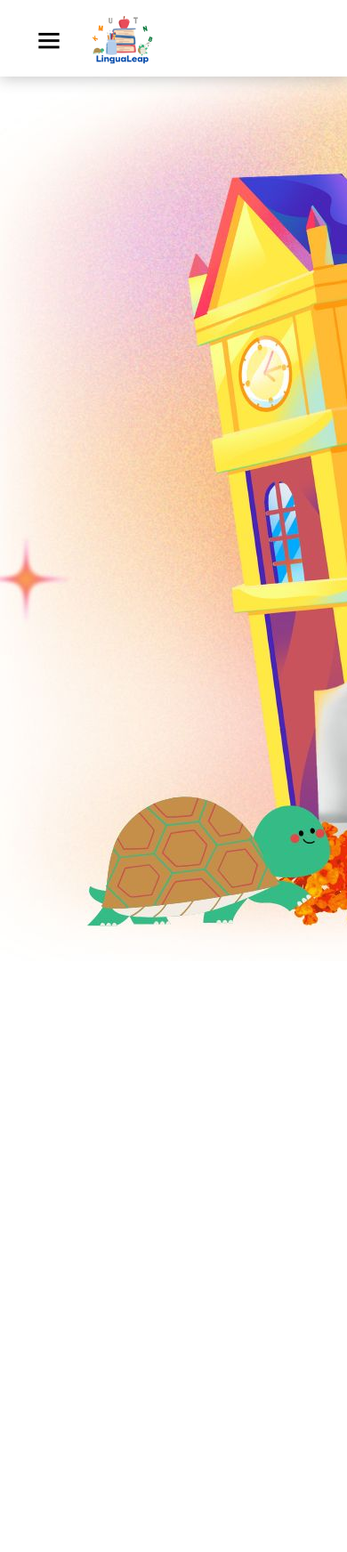
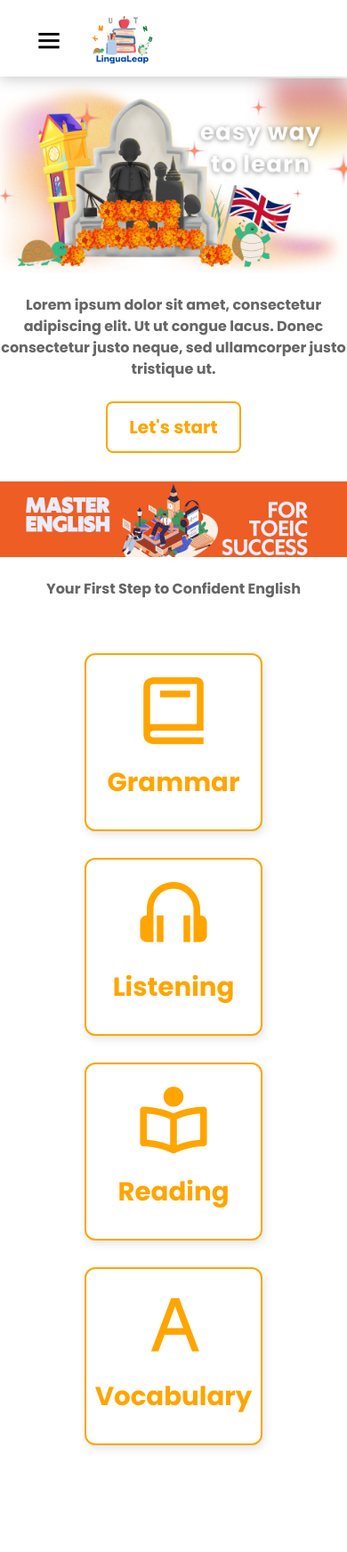
Before and after one commit to Pharita03/Lingualeap, a PHP site: page /addmin/index.php in a window 390 px wide; the page is wider, and only the part inside the window is pictured. Shown: the top 1744 px of that part at 89% size. After the commit the page ends 1628 px from the top of that part, so only its background shows below. Run offline with PHP 8.4, Linux system fonts and the light colour scheme.

Commit message:
Update style.css

```diff
--- a/css/style.css
+++ b/css/style.css
@@ -133,7 +133,7 @@
   flex-direction: column;
   flex-flow: column wrap;
   width: 100%;
-  height: 50%;
+  height: 100%;
   background-color: #ffffff;
   text-align: center;
   justify-content: center;
@@ -141,19 +141,21 @@
   align-items: center;
 }
 
-.index .mainbox .box3 {
-  display: flex;
-  width: 100%;
-  height: 100vh;
-  background-image: url("../image/indexweb.jpg");
-  background-size: 100% auto;
-  background-position: top;
-  background-repeat: no-repeat;
-  align-items: flex-start;
-  justify-content: center;
-  margin-top: 80px;
-  margin-bottom: 5px;
-}
+.index .mainbox .Box3 .easy{
+  display: flex;
+  width: 100%;
+  height: 120vh;
+  margin-top: 5.5rem;
+}
+
+.subbox3 h2 {
+  line-height: 1.5;
+  margin-top: 5%;
+  margin-bottom:10%;
+  font-size: clamp(16px, 2.5vw, 36px);
+  color: #666 ;
+  }
+
 
 .course {
   display: flex;
@@ -173,8 +175,7 @@
   background-repeat: no-repeat;
   align-items: flex-start;
   justify-content: center;
-  margin-top: 50px;
-  margin-bottom: 5%;
+  margin-top: 2rem;
 }
 .box4 {
 display: flex;
@@ -183,17 +184,6 @@
 background-size: 100% auto;
 background-position: top;
 background-repeat: no-repeat;
-}
-.subbox3 h2 {
-  font-size: 2%; /* ขนาดตัวอักษรตามความกว้างของหน้าจอ */
-  color: #666;    /* สีเทา */
-  line-height: 1.5;
-  margin-top: 5%;
-  margin-bottom:10%;
-}
-.subbox3 h2 {
-  font-size: clamp(16px, 2.5vw, 36px);
-  color: #666 ;
 }
 
 .card {
@@ -241,7 +231,52 @@
 .card.selected i {
 color: #ffffff; /* ไอคอนสีขาวเมื่อ hover หรือ selected */
 }
-
+@media (max-width: 768px) /*โทรศัพท์แนวนอน*/ {
+  .index .mainbox .Box3 .easy{
+    display: flex;
+    width: 100%;
+    height: 100%;
+    margin-top: 1rem;
+  }
+  .subbox3 h2 {
+    line-height: 1.5;
+    margin-top: 1.5rem;
+    margin-bottom: 1.5rem;
+    font-size: clamp(16px, 2.5vw, 36px);
+    color: #666 ;
+    }
+    .card{
+      width: 200px;
+      height: 200px;
+    }
+    .index .mainbox .masteroftoeic {
+      display: flex;
+      width: 100%;
+      height: 25vh;
+    }
+}
+@media (max-width: 480px) /*โทรศัพท์แนวตั้ง*/ {
+  .index .mainbox .Box3 .easy{
+    display: flex;
+    width: 100%;
+    height: 100%;
+    margin-top: 5.5rem;
+
+  }
+  .index .mainbox .masteroftoeic {
+    display: flex;
+    width: 100%;
+    height: 10vh;
+  }
+}
+@media (max-width: 1280px) /*แท็บเล็ตแนวนอน*/ {
+  .index .mainbox .Box3 .easy{
+    display: flex;
+    width: 100%;
+    height: 100%;
+    margin-top: 5.5rem;
+  }
+}
 
 /*_________________________________________main allcouse________________________________*/
 .allcourse {
```
Lines whose indentation alone changed are shown as unchanged.
